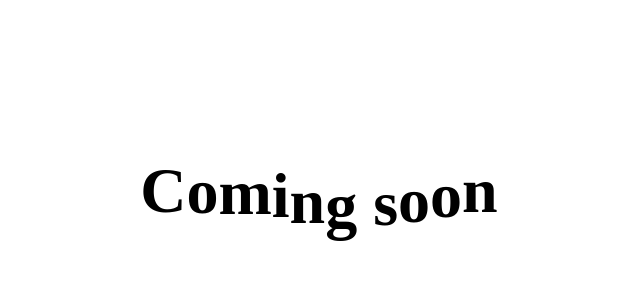
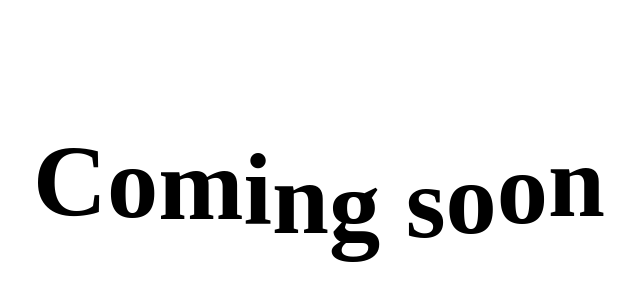
Before and after one commit to ateliergorustic/website, a Nuxt app: page / in a window 1280 px wide. Shown: the part 194-494 px from the top of the page, without its empty margins (321-961 px from the left). Built offline with nearby package versions, Linux system fonts and the light colour scheme.

Commit message:
style: Update

```diff
--- a/app.vue
+++ b/app.vue
@@ -23,7 +23,7 @@ onMounted(() => {
 
 <template>
   <div class="w-100vw h-100vh flex items-center justify-center">
-    <h1 ref="mainRef" class="text-64px">Coming soon</h1>
+    <h1 ref="mainRef" class="text-8vw">Coming soon</h1>
   </div>
 </template>
 
```
